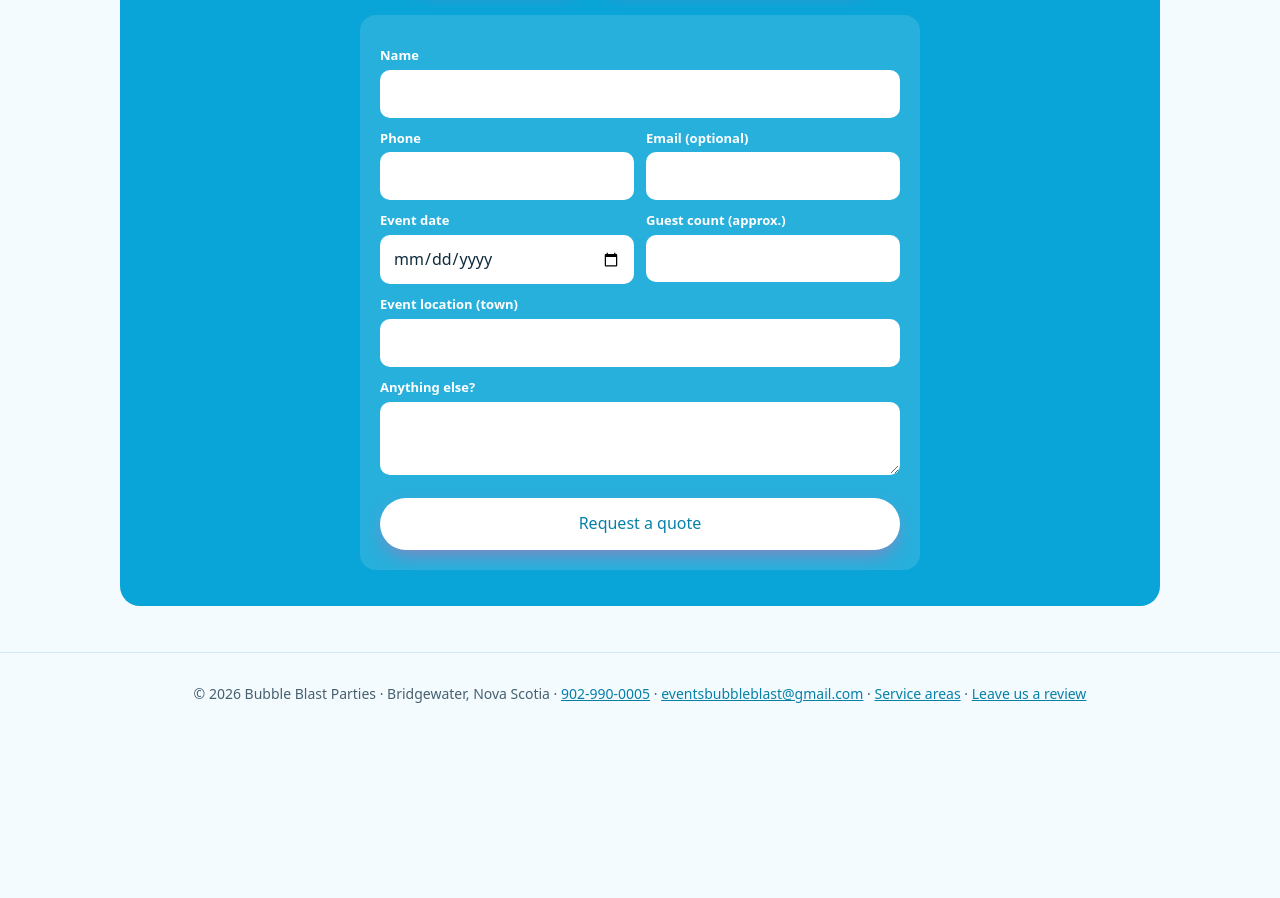
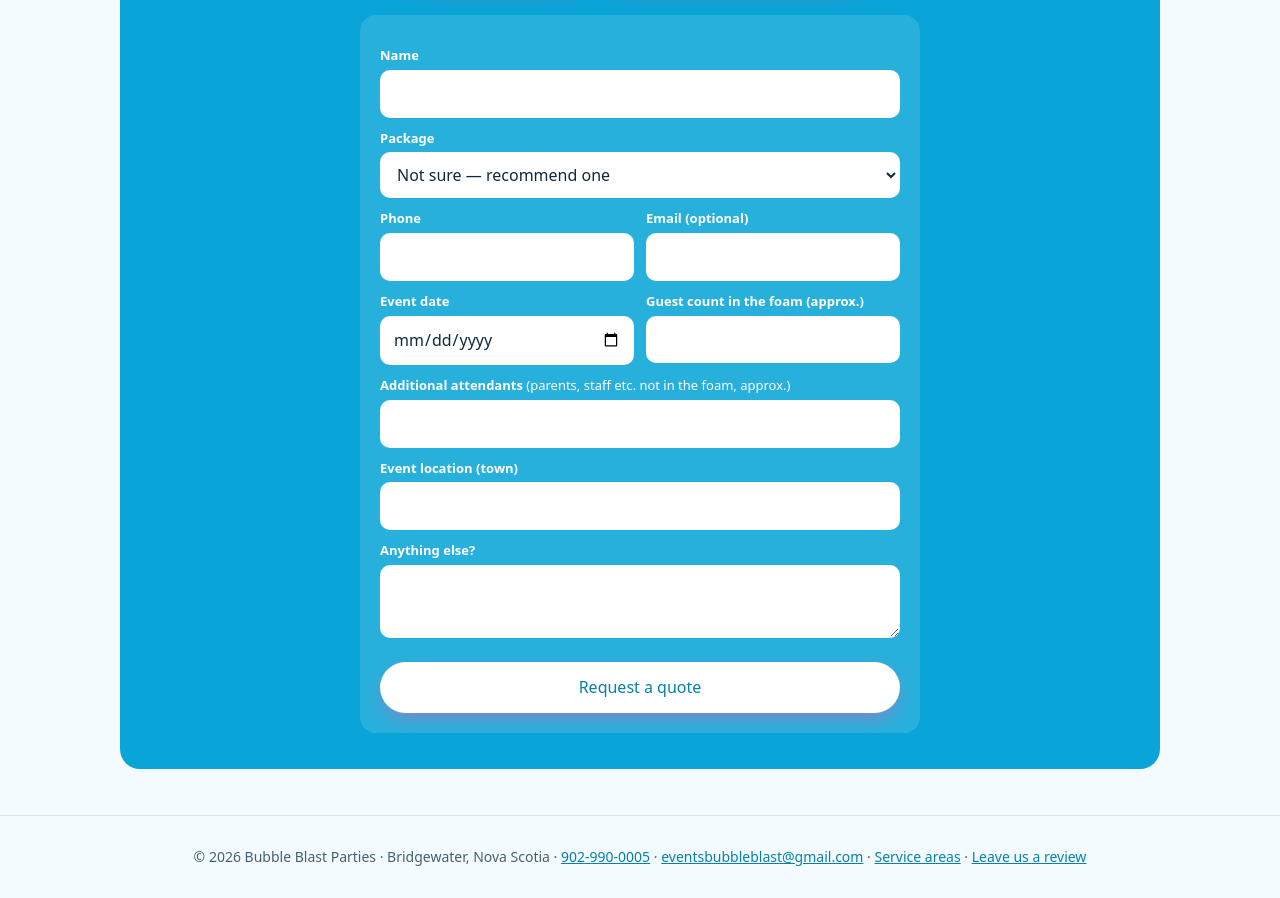
Before and after one commit to booknovakingdom-ops/bubble-blast-parties, a plain HTML site: page index.html in a window 1280 px wide. Shown: the part 3680-4578 px from the top of the page. Before the commit the page ends 4415 px from the top, so only its background shows below. Drawn offline with Linux system fonts and the light colour scheme.

Commit message:
Add package selector and additional-attendants field to quote form
Package dropdown lists all 7 tiers plus a "not sure" default. The new
attendants field is kept separate from guest count — it's for people
watching (parents, staff) rather than participants in the foam, which
matters for venue/headcount planning but not foam usage.

Co-Authored-By: Claude Sonnet 5 <noreply@anthropic.com>
Claude-Session: https://claude.ai/code/session_01U6HrbrA2z5acdFEKwTJDCS

```diff
--- a/assets/site.css
+++ b/assets/site.css
@@ -59,7 +59,7 @@ details p{margin:0 0 16px;color:var(--muted)}
 .quote-form{max-width:560px;margin:0 auto;text-align:left;background:rgba(255,255,255,.12);border-radius:16px;padding:20px}
 .quote-form .row{display:grid;grid-template-columns:1fr 1fr;gap:12px}
 .quote-form label{display:block;font-size:13px;font-weight:700;margin:10px 0 4px}
-.quote-form input,.quote-form textarea{width:100%;padding:10px 12px;border-radius:10px;border:1px solid transparent;font:inherit;background:#fff;color:#0e2a3b}
+.quote-form input,.quote-form textarea,.quote-form select{width:100%;padding:10px 12px;border-radius:10px;border:1px solid transparent;font:inherit;background:#fff;color:#0e2a3b}
 .quote-form textarea{min-height:70px;resize:vertical}
 .quote-form button{margin-top:16px;width:100%;border:none;font:inherit;cursor:pointer}
 .quote-status{max-width:560px;margin:14px auto 0;font-weight:700}
--- a/index.html
+++ b/index.html
@@ -144,14 +144,27 @@
 <input type="hidden" name="botcheck" value="">
 <label for="q-name">Name</label>
 <input id="q-name" name="name" type="text" required>
+<label for="q-package">Package</label>
+<select id="q-package" name="package">
+<option value="">Not sure — recommend one</option>
+<option>Blast-To-Go Mini</option>
+<option>Blast-To-Go Max</option>
+<option>Bubble Blast Starter</option>
+<option>Bubble Blast Classic</option>
+<option>Mega Blast</option>
+<option>Mega Blast Plus</option>
+<option>Ultimate Blast</option>
+</select>
 <div class="row">
 <div><label for="q-phone">Phone</label><input id="q-phone" name="phone" type="tel" required></div>
 <div><label for="q-email">Email (optional)</label><input id="q-email" name="email" type="email"></div>
 </div>
 <div class="row">
 <div><label for="q-date">Event date</label><input id="q-date" name="eventDate" type="date" required></div>
-<div><label for="q-guests">Guest count (approx.)</label><input id="q-guests" name="guests" type="number" min="1"></div>
+<div><label for="q-guests">Guest count in the foam (approx.)</label><input id="q-guests" name="guests" type="number" min="1"></div>
 </div>
+<label for="q-attendants">Additional attendants <span style="font-weight:400">(parents, staff etc. not in the foam, approx.)</span></label>
+<input id="q-attendants" name="additionalAttendants" type="number" min="0">
 <label for="q-location">Event location (town)</label>
 <input id="q-location" name="location" type="text" required>
 <label for="q-message">Anything else?</label>
```
